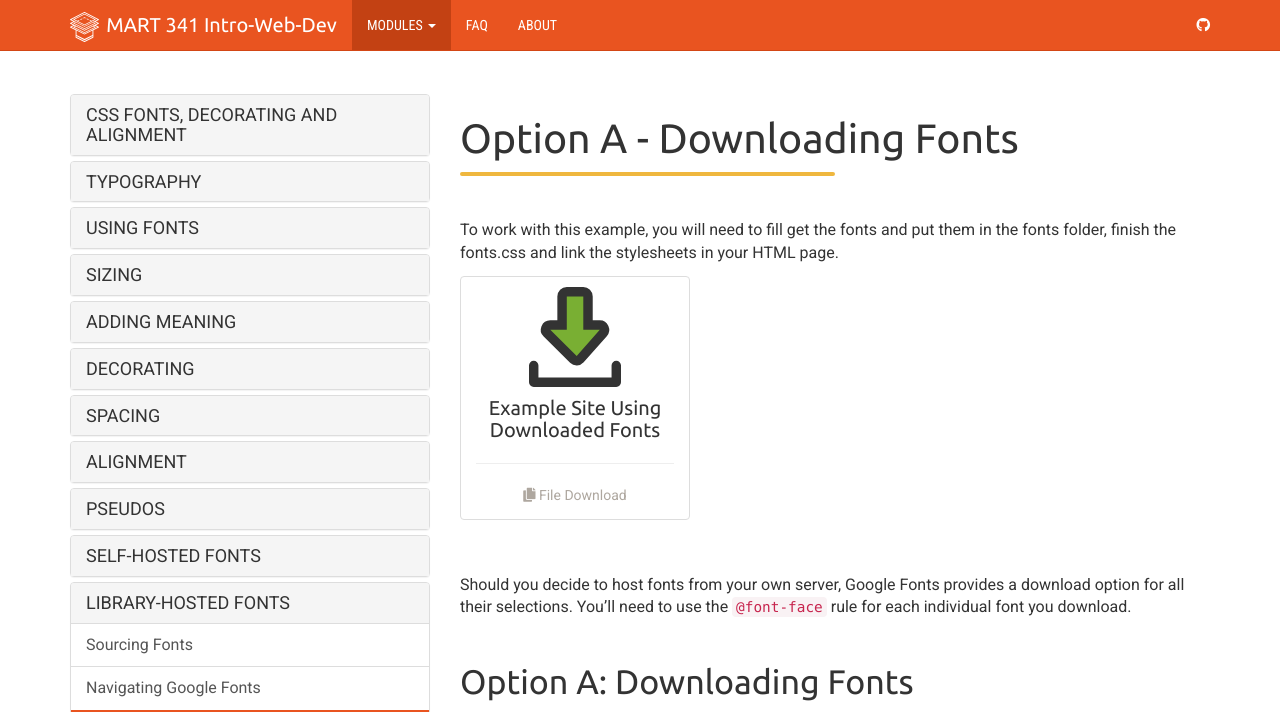
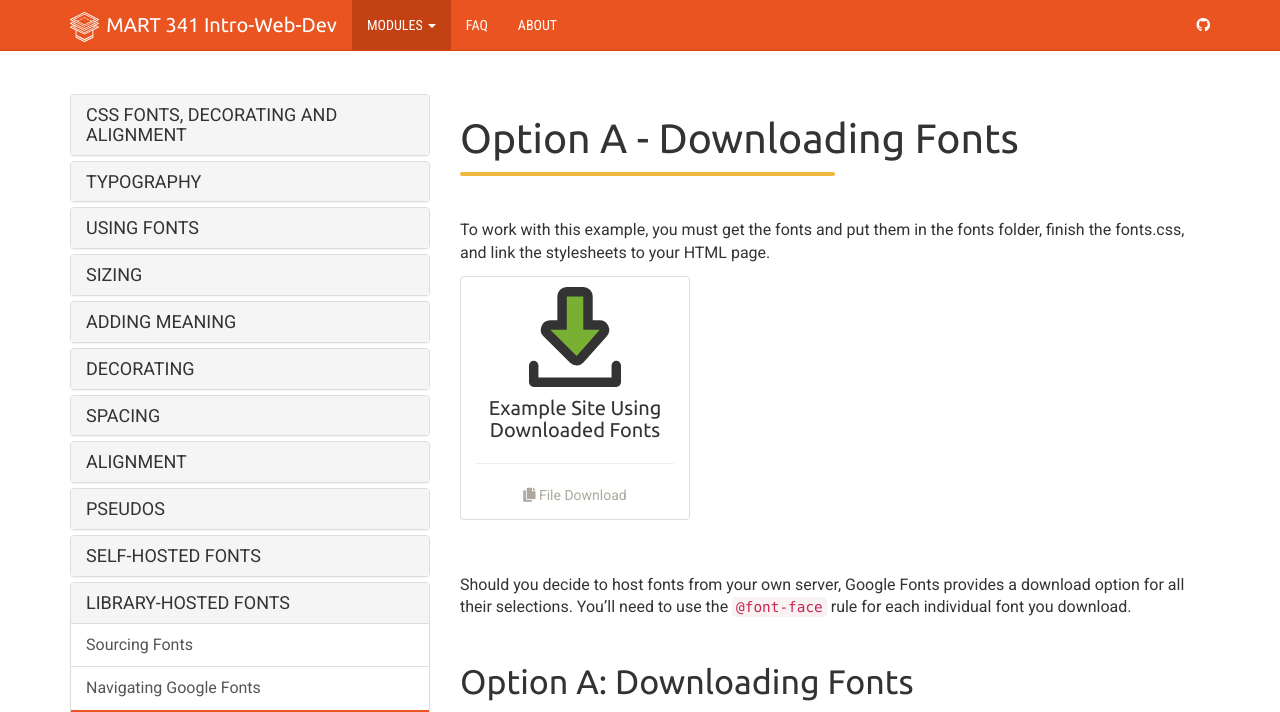
Before and after one commit to Montana-Media-Arts/webDesignFall2024, a Jekyll site: the page built from _docs/topic-10/10-src-fonts/03-page.md, in a window 1280 px wide and 1336 px high. Shown: the top 712 px of the window. Built offline with Jekyll 4.4.1, drawn with Linux system fonts in a browser that asks for light colours; nearby versions of some CDN libraries; grey boxes are pictures that could not be loaded.

Commit message:
Update 03-page.md

```diff
--- a/_docs/topic-10/10-src-fonts/03-page.md
+++ b/_docs/topic-10/10-src-fonts/03-page.md
@@ -7,10 +7,10 @@ permalink: /topic-10/google-fonts-part-2/
 <div class="divider-heading"></div>
 
 <!--
-<span class="label label-warning">LOAD TIME:</span> This page contains embedded interactive content. In may take 3-10 seconds to completely load.
+<span class="label label-warning">LOAD TIME:</span> This page contains embedded interactive content. It may take 3-10 seconds to load completely.
 -->
 <br />
-To work with this example, you will need to fill get the fonts and put them in the fonts folder, finish the fonts.css and link the stylesheets in your HTML page.
+To work with this example, you must get the fonts and put them in the fonts folder, finish the fonts.css, and link the stylesheets to your HTML page.
 <br />
 <div class="row text-center">
     <div class="col-lg-4">
```
